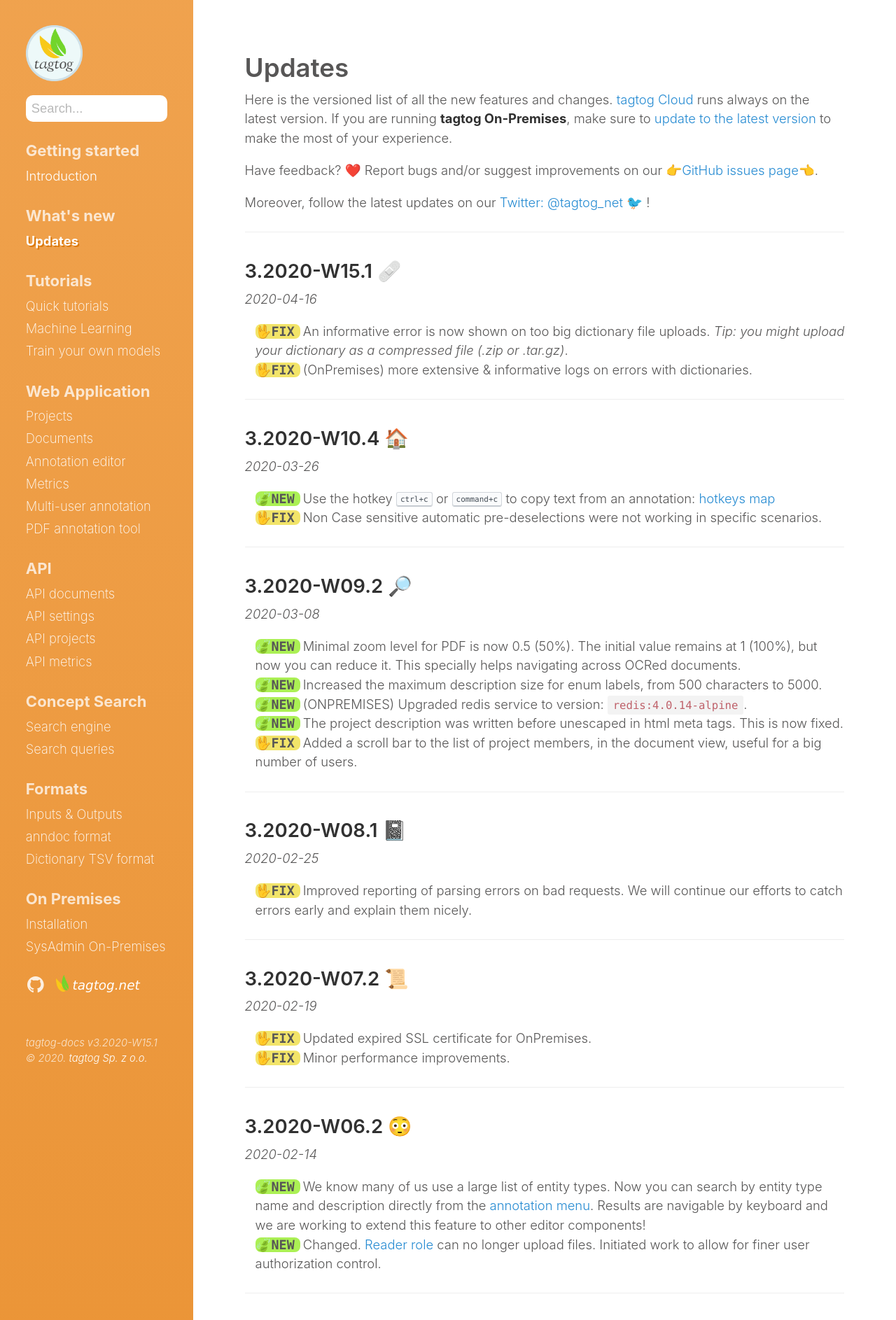
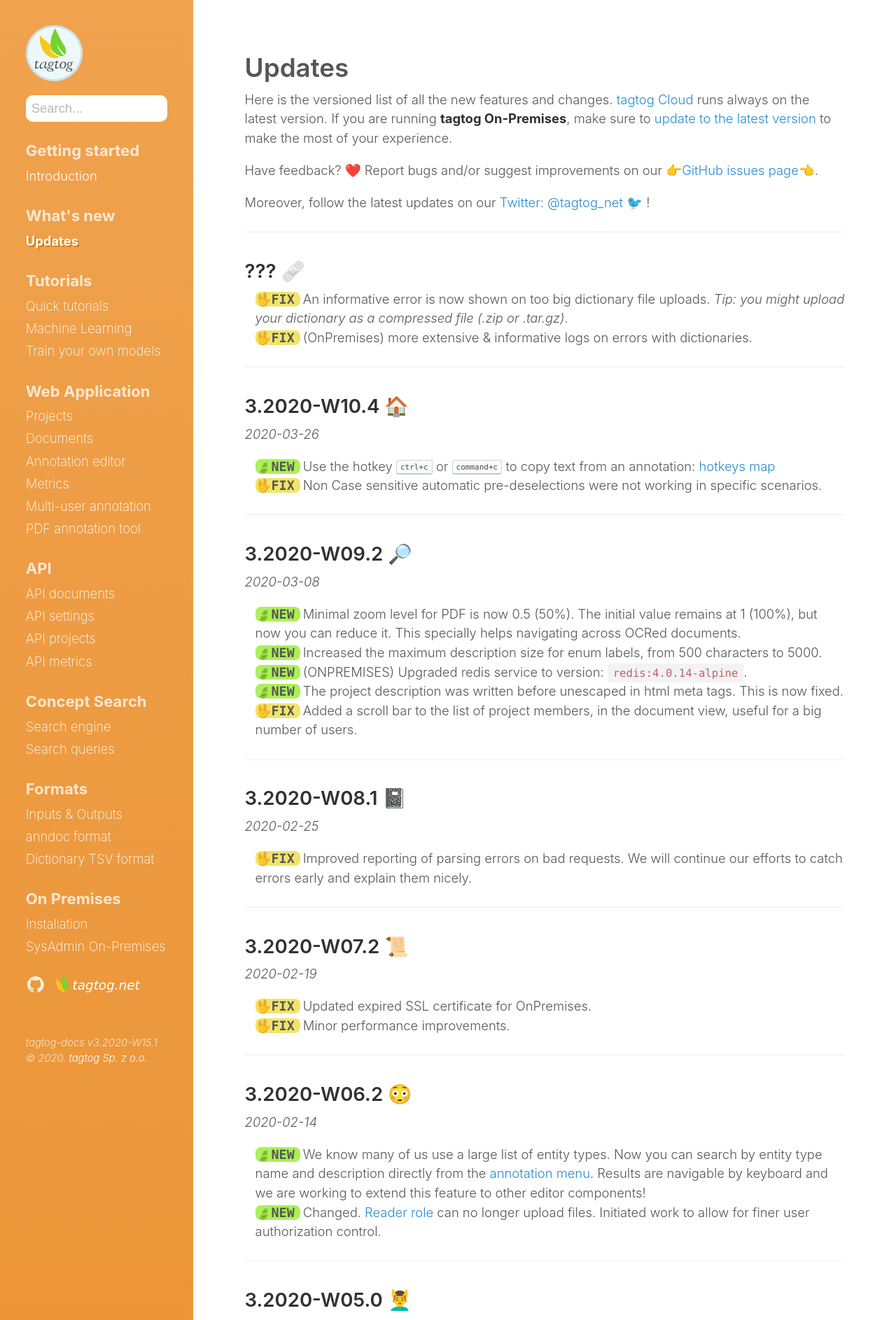
Before and after one commit to tagtogorg/tagtog-doc, a Jekyll site: the page built from updates.md, in a window 1280 px wide. Shown: the top 1886 px of the page at 70% size. Built offline with Jekyll 4.4.1, drawn with Linux system fonts in a browser that asks for light colours; nearby versions of some CDN libraries; emoji names are drawn with the system emoji font; some of the changed text lies outside the part shown.

Commit message:
force-bump

```diff
--- a/updates.md
+++ b/updates.md
@@ -14,8 +14,7 @@ Moreover, follow the latest updates on our [Twitter: @tagtog_net 🐦](https://t
 
 ---
 
-## 3.2020-W15.1 🩹
-_2020-04-16_
+## ??? 🩹
 
 <ul class="updates">
   <li class="fix"><span markdown="1">An informative error is now shown on too big dictionary file uploads. _Tip: you might upload your dictionary as a compressed file (.zip or .tar.gz)_.</span></li>
```
